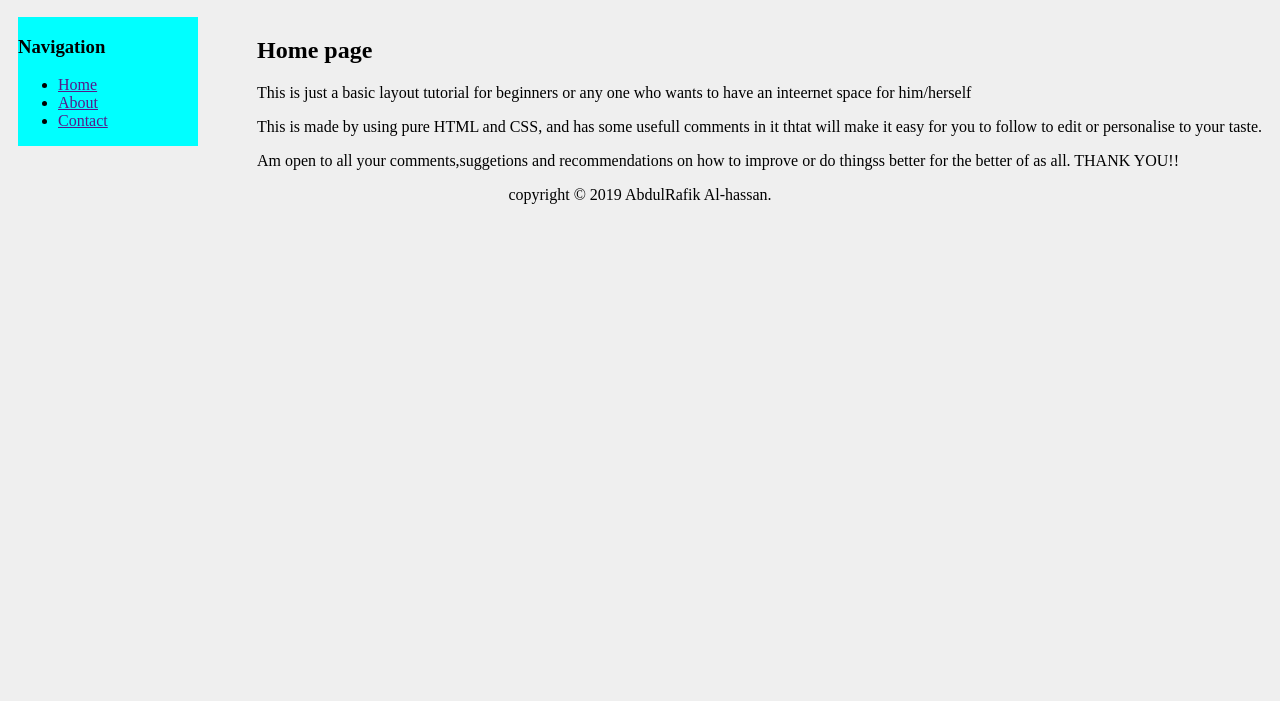
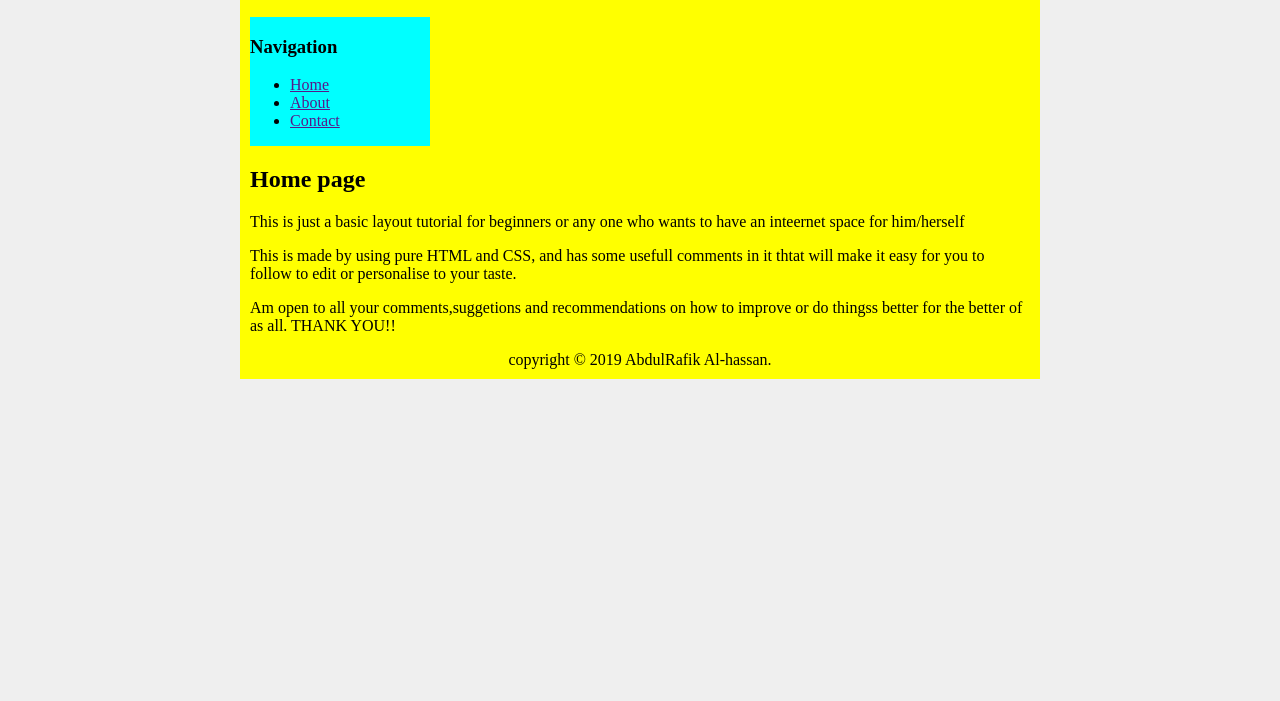
Before and after one commit to abdulrafikal-hassan/myProfileMockUp, a plain HTML site: page index.html in a window 1280 px wide. Shown: the part 99-800 px from the top of the page. Drawn offline with Linux system fonts and the light colour scheme.

Commit message:
Update style.css

```diff
--- a/style.css
+++ b/style.css
@@ -2,7 +2,7 @@ body{
 background-color:#EEEE;
 
 }
-#contaianer{
+#container{
 background-color: yellow;
 width: 800px;
 margin-left: auto;
```
